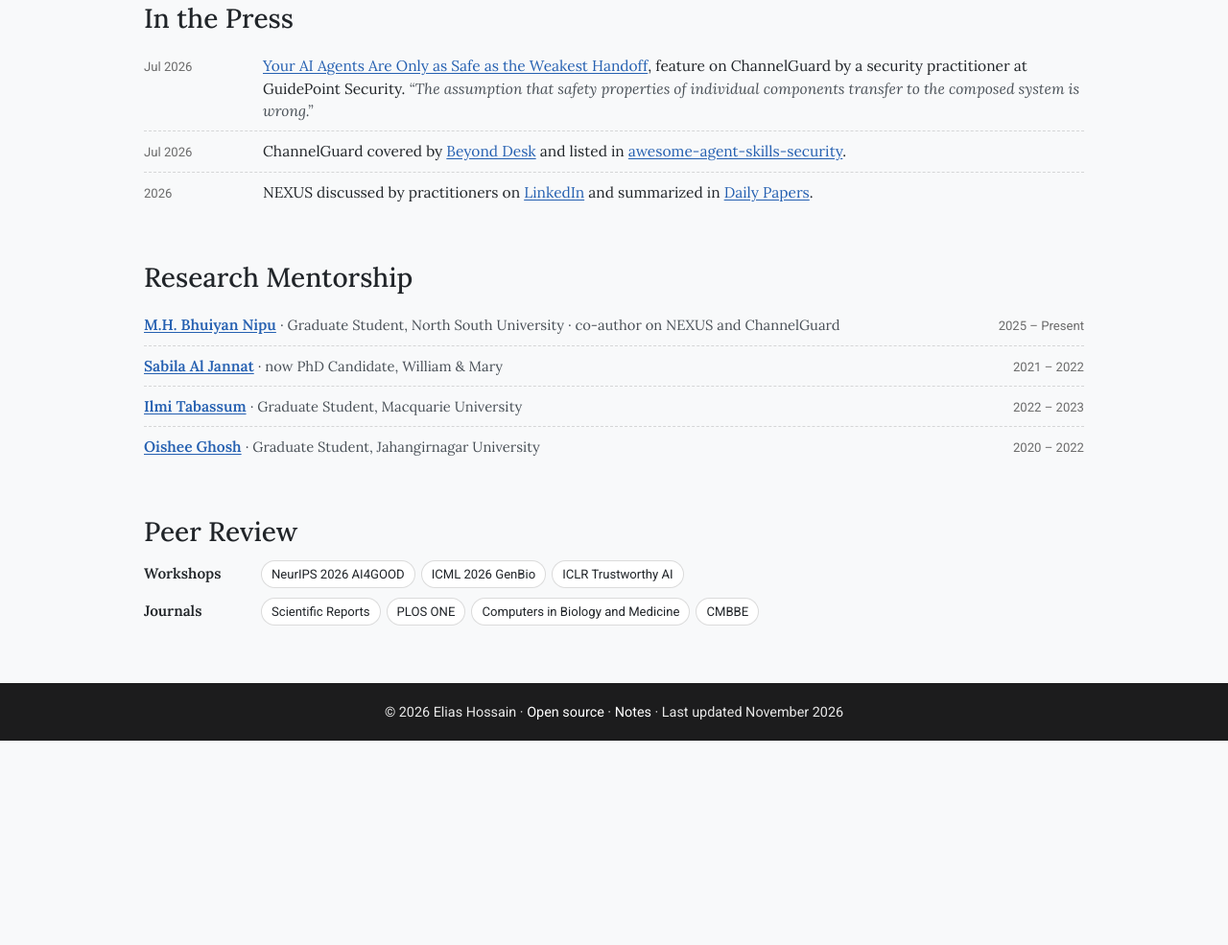
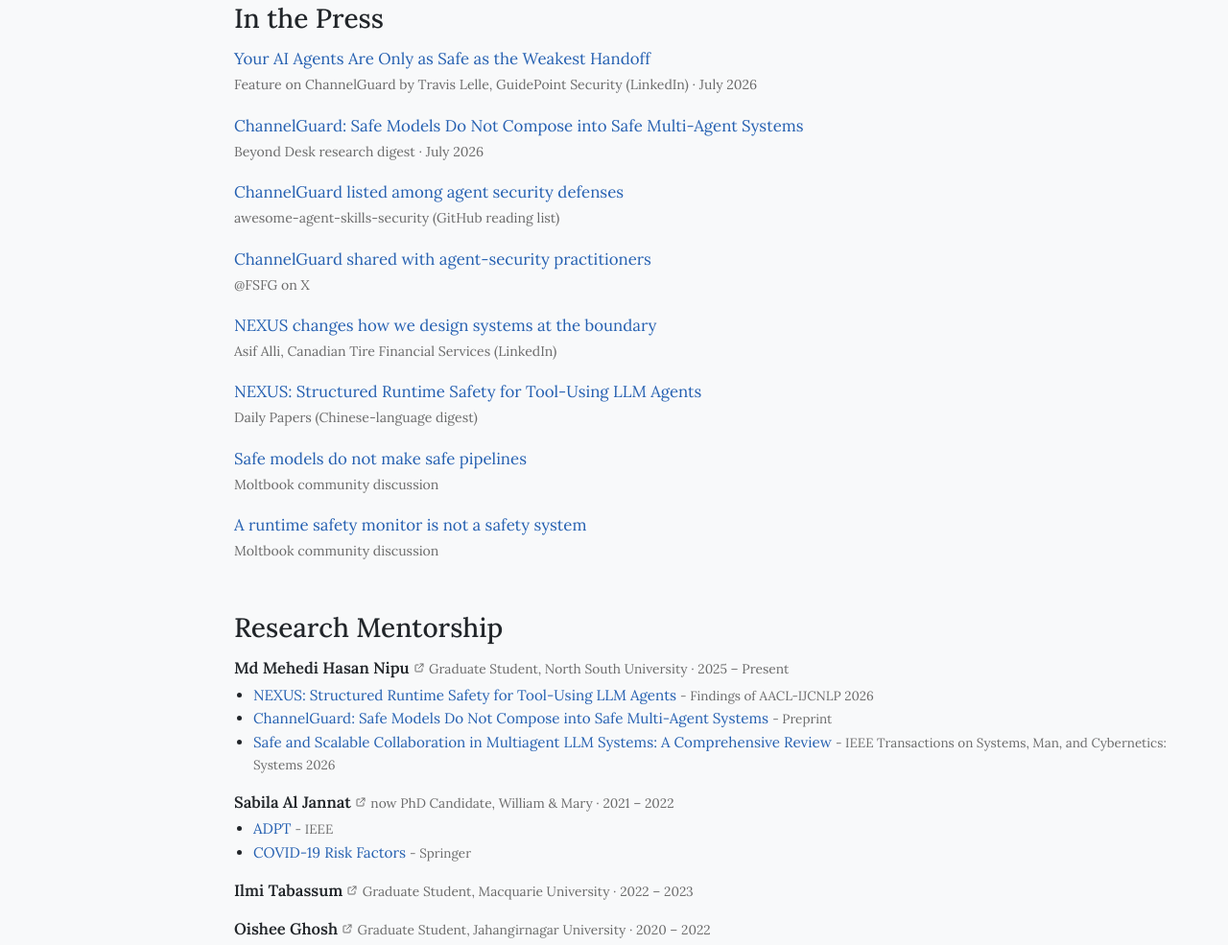
Before and after one commit to eliashossain001/eliashossain001.github.io, a plain HTML site: page index.html in a window 1280 px wide. Shown: the part 3951-4936 px from the top of the page at 96% size. Before the commit the page ends 4723 px from the top, so only its background shows below. Drawn offline with Linux system fonts and the light colour scheme.

Commit message:
Lower sections: sticky table of contents; press and mentorship in reference format

```diff
--- a/index.html
+++ b/index.html
@@ -2402,6 +2402,30 @@
     .newsT td.d { width: auto; white-space: normal; }
     .ann { max-width: 100%; padding: 12px 16px; }
   }
+
+  /* Lower half: sticky table of contents + reference-style press and mentorship */
+  .df-lower { display: grid; grid-template-columns: 160px minmax(0, 980px); gap: 28px; justify-content: center; margin-top: 52px; }
+  .df-lower .df-sec { margin: 0 0 52px; max-width: none; }
+  .toc { position: sticky; top: 340px; align-self: start; display: flex; flex-direction: column; border-left: 1px solid var(--line); }
+  .toc a { font-size: .82rem; line-height: 1.3; color: var(--ink-soft); padding: 8px 0 8px 13px; margin-left: -1px; border-left: 2px solid transparent; text-decoration: none; }
+  .toc a:hover { color: var(--accent); }
+  .toc a.on { color: var(--accent); border-left-color: var(--accent); }
+  @media (max-width: 1199px) { .df-lower { grid-template-columns: minmax(0, 1fr); } .toc { display: none; } }
+  .press2 { list-style: none; margin: 0; padding: 0; }
+  .press2 li { margin-bottom: 18px; }
+  .press2 a { font-size: 1.05rem; text-decoration: none; }
+  .press2 a:hover { text-decoration: underline; }
+  .press2 .pm { font-size: .88rem; color: var(--ink-muted); margin-top: 2px; }
+  .mentee2 { margin-bottom: 14px; }
+  .mname a { font-weight: 600; color: var(--ink); text-decoration: none; }
+  .mname a:hover { color: var(--accent); }
+  .mname .exti { width: 12px; height: 12px; margin-left: 4px; vertical-align: 0; color: var(--ink-muted); }
+  .mnote { font-size: .86rem; color: var(--ink-muted); }
+  .mp { margin: 4px 0 0; padding-left: 20px; font-size: .95rem; }
+  .mp li { margin: 2px 0; line-height: 1.5; }
+  .mp a { text-decoration: none; }
+  .mp a:hover { text-decoration: underline; }
+  .mv { font-size: .84rem; color: var(--ink-muted); }
 </style>
 <link rel="stylesheet" href="/assets/explainers/explainers.css?v=7" />
 <!-- Link previews and search metadata -->
@@ -2574,6 +2598,15 @@
     </div>
   </div>
 
+  <div class="df-lower">
+    <nav class="toc" aria-label="On this page">
+      <a href="#publications">Featured Publications</a>
+      <a href="#talks-sec">Talks</a>
+      <a href="#press">In the Press</a>
+      <a href="#mentorship">Research Mentorship</a>
+      <a href="#review">Peer Review</a>
+    </nav>
+    <div class="df-lower-main">
   <section class="df-sec" id="publications">
     <h2 class="sec">Featured Publications</h2>
     <p class="pubs-sub">Full list on <a href="https://scholar.google.com/citations?user=l0L1NPAAAAAJ" target="_blank" rel="noopener">Google Scholar</a>. Each paper has a project page and a one-minute narrated video.</p>
@@ -2913,21 +2946,37 @@
 
   <section class="df-sec" id="press">
     <h2 class="sec">In the Press</h2>
-    <ul class="df-list press-l">
-      <li><span class="when">Jul 2026</span><span><a href="https://www.linkedin.com/pulse/your-ai-agents-only-safe-weakest-handoff-travis-lelle-s7r7e/" target="_blank" rel="noopener">Your AI Agents Are Only as Safe as the Weakest Handoff</a>, feature on ChannelGuard by a security practitioner at GuidePoint Security. <q>The assumption that safety properties of individual components transfer to the composed system is wrong.</q></span></li>
-      <li><span class="when">Jul 2026</span><span>ChannelGuard covered by <a href="https://beyond-desk.com/signal/g-1037" target="_blank" rel="noopener">Beyond Desk</a> and listed in <a href="https://github.com/LLMSecurity/awesome-agent-skills-security" target="_blank" rel="noopener">awesome-agent-skills-security</a>.</span></li>
-      <li><span class="when">2026</span><span>NEXUS discussed by practitioners on <a href="https://www.linkedin.com/posts/asif-alli-954b4324_nexus-structured-runtime-safety-for-tool-using-activity-7486013801515917312-JRnK/" target="_blank" rel="noopener">LinkedIn</a> and summarized in <a href="https://paper.dou.ac/p/2607.19356v1" target="_blank" rel="noopener">Daily Papers</a>.</span></li>
+    <ul class="press2">
+      <li><a href="https://www.linkedin.com/pulse/your-ai-agents-only-safe-weakest-handoff-travis-lelle-s7r7e/" target="_blank" rel="noopener">Your AI Agents Are Only as Safe as the Weakest Handoff</a><div class="pm">Feature on ChannelGuard by Travis Lelle, GuidePoint Security (LinkedIn) &middot; July 2026</div></li>
+      <li><a href="https://beyond-desk.com/signal/g-1037" target="_blank" rel="noopener">ChannelGuard: Safe Models Do Not Compose into Safe Multi-Agent Systems</a><div class="pm">Beyond Desk research digest &middot; July 2026</div></li>
+      <li><a href="https://github.com/LLMSecurity/awesome-agent-skills-security" target="_blank" rel="noopener">ChannelGuard listed among agent security defenses</a><div class="pm">awesome-agent-skills-security (GitHub reading list)</div></li>
+      <li><a href="https://x.com/FSFG/status/2080198084663890083" target="_blank" rel="noopener">ChannelGuard shared with agent-security practitioners</a><div class="pm">@FSFG on X</div></li>
+      <li><a href="https://www.linkedin.com/posts/asif-alli-954b4324_nexus-structured-runtime-safety-for-tool-using-activity-7486013801515917312-JRnK/" target="_blank" rel="noopener">NEXUS changes how we design systems at the boundary</a><div class="pm">Asif Alli, Canadian Tire Financial Services (LinkedIn)</div></li>
+      <li><a href="https://paper.dou.ac/p/2607.19356v1" target="_blank" rel="noopener">NEXUS: Structured Runtime Safety for Tool-Using LLM Agents</a><div class="pm">Daily Papers (Chinese-language digest)</div></li>
+      <li><a href="https://moltbook.com/post/b26a4958-6a39-44c1-a5e3-56fe24b61854" target="_blank" rel="noopener">Safe models do not make safe pipelines</a><div class="pm">Moltbook community discussion</div></li>
+      <li><a href="https://www.moltbook.com/post/cb6a83de-ea56-486b-b200-bc8937e79dfa" target="_blank" rel="noopener">A runtime safety monitor is not a safety system</a><div class="pm">Moltbook community discussion</div></li>
     </ul>
   </section>
 
   <section class="df-sec" id="mentorship">
     <h2 class="sec">Research Mentorship</h2>
-    <ul class="df-list mentee-l">
-      <li><span><span class="mn"><a href="https://scholar.google.com/citations?user=ToPoa3EAAAAJ&amp;hl=en" target="_blank" rel="noopener">M.H. Bhuiyan Nipu</a></span> <span class="mw">&middot; Graduate Student, North South University &middot; co-author on NEXUS and ChannelGuard</span></span><span class="when">2025 &ndash; Present</span></li>
-      <li><span><span class="mn"><a href="https://scholar.google.com/citations?user=PTNWEXYAAAAJ&amp;hl=en" target="_blank" rel="noopener">Sabila Al Jannat</a></span> <span class="mw">&middot; now PhD Candidate, William &amp; Mary</span></span><span class="when">2021 &ndash; 2022</span></li>
-      <li><span><span class="mn"><a href="https://github.com/Ilmi-Tabassum" target="_blank" rel="noopener">Ilmi Tabassum</a></span> <span class="mw">&middot; Graduate Student, Macquarie University</span></span><span class="when">2022 &ndash; 2023</span></li>
-      <li><span><span class="mn"><a href="https://www.linkedin.com/in/ghoshoishee/" target="_blank" rel="noopener">Oishee Ghosh</a></span> <span class="mw">&middot; Graduate Student, Jahangirnagar University</span></span><span class="when">2020 &ndash; 2022</span></li>
-    </ul>
+    <div class="mentee2"><div class="mname"><a href="https://scholar.google.com/citations?user=ToPoa3EAAAAJ&amp;hl=en" target="_blank" rel="noopener">Md Mehedi Hasan Nipu<svg class="exti" viewBox="0 0 24 24" fill="none" stroke="currentColor" stroke-width="2" stroke-linecap="round" stroke-linejoin="round" aria-hidden="true"><path d="M14 4h6v6"/><path d="M20 4l-9 9"/><path d="M18 14v5a1 1 0 0 1-1 1H5a1 1 0 0 1-1-1V7a1 1 0 0 1 1-1h5"/></svg></a> <span class="mnote">Graduate Student, North South University &middot; 2025 &ndash; Present</span></div>
+      <ul class="mp">
+        <li><a href="/nexus/" >NEXUS: Structured Runtime Safety for Tool-Using LLM Agents</a> <span class="mv">- Findings of AACL-IJCNLP 2026</span></li>
+        <li><a href="/channelguard/" >ChannelGuard: Safe Models Do Not Compose into Safe Multi-Agent Systems</a> <span class="mv">- Preprint</span></li>
+        <li><a href="#publications" >Safe and Scalable Collaboration in Multiagent LLM Systems: A Comprehensive Review</a> <span class="mv">- IEEE Transactions on Systems, Man, and Cybernetics: Systems 2026</span></li>
+      </ul>
+    </div>
+    <div class="mentee2"><div class="mname"><a href="https://scholar.google.com/citations?user=PTNWEXYAAAAJ&amp;hl=en" target="_blank" rel="noopener">Sabila Al Jannat<svg class="exti" viewBox="0 0 24 24" fill="none" stroke="currentColor" stroke-width="2" stroke-linecap="round" stroke-linejoin="round" aria-hidden="true"><path d="M14 4h6v6"/><path d="M20 4l-9 9"/><path d="M18 14v5a1 1 0 0 1-1 1H5a1 1 0 0 1-1-1V7a1 1 0 0 1 1-1h5"/></svg></a> <span class="mnote">now PhD Candidate, William &amp; Mary &middot; 2021 &ndash; 2022</span></div>
+      <ul class="mp">
+        <li><a href="https://ieeexplore.ieee.org/abstract/document/10055867" target="_blank" rel="noopener">ADPT</a> <span class="mv">- IEEE</span></li>
+        <li><a href="https://link.springer.com/chapter/10.1007/978-981-19-1012-8_55" target="_blank" rel="noopener">COVID-19 Risk Factors</a> <span class="mv">- Springer</span></li>
+      </ul>
+    </div>
+    <div class="mentee2"><div class="mname"><a href="https://github.com/Ilmi-Tabassum" target="_blank" rel="noopener">Ilmi Tabassum<svg class="exti" viewBox="0 0 24 24" fill="none" stroke="currentColor" stroke-width="2" stroke-linecap="round" stroke-linejoin="round" aria-hidden="true"><path d="M14 4h6v6"/><path d="M20 4l-9 9"/><path d="M18 14v5a1 1 0 0 1-1 1H5a1 1 0 0 1-1-1V7a1 1 0 0 1 1-1h5"/></svg></a> <span class="mnote">Graduate Student, Macquarie University &middot; 2022 &ndash; 2023</span></div>
+    </div>
+    <div class="mentee2"><div class="mname"><a href="https://www.linkedin.com/in/ghoshoishee/" target="_blank" rel="noopener">Oishee Ghosh<svg class="exti" viewBox="0 0 24 24" fill="none" stroke="currentColor" stroke-width="2" stroke-linecap="round" stroke-linejoin="round" aria-hidden="true"><path d="M14 4h6v6"/><path d="M20 4l-9 9"/><path d="M18 14v5a1 1 0 0 1-1 1H5a1 1 0 0 1-1-1V7a1 1 0 0 1 1-1h5"/></svg></a> <span class="mnote">Graduate Student, Jahangirnagar University &middot; 2020 &ndash; 2022</span></div>
+    </div>
   </section>
 
   <section class="df-sec" id="review">
@@ -2937,6 +2986,8 @@
       <div class="rev-row"><span class="rev-l">Journals</span><span class="chips2"><span>Scientific Reports</span><span>PLOS ONE</span><span>Computers in Biology and Medicine</span><span>CMBBE</span></span></div>
     </div>
   </section>
+    </div>
+  </div>
 </div>
 </main>
 
@@ -3307,6 +3358,19 @@
     });
     document.querySelectorAll('a[data-video]').forEach(function (x) { x.addEventListener('click', function (e) { e.preventDefault(); }); });
   })();
+
+  // Table of contents: highlight the section in view
+  (function () {
+    var links = Array.prototype.slice.call(document.querySelectorAll('.toc a'));
+    if (!links.length || !('IntersectionObserver' in window)) return;
+    var map = {}; links.forEach(function (a) { map[a.getAttribute('href').slice(1)] = a; });
+    var io = new IntersectionObserver(function (es) {
+      es.forEach(function (e) {
+        if (e.isIntersecting) { links.forEach(function (a) { a.classList.remove('on'); }); if (map[e.target.id]) map[e.target.id].classList.add('on'); }
+      });
+    }, { rootMargin: '-40% 0px -55% 0px' });
+    Object.keys(map).forEach(function (id) { var el = document.getElementById(id); if (el) io.observe(el); });
+  })();
 </script>
 <script src="/assets/explainers/explainers.js?v=7" defer></script>
 </body>
```
